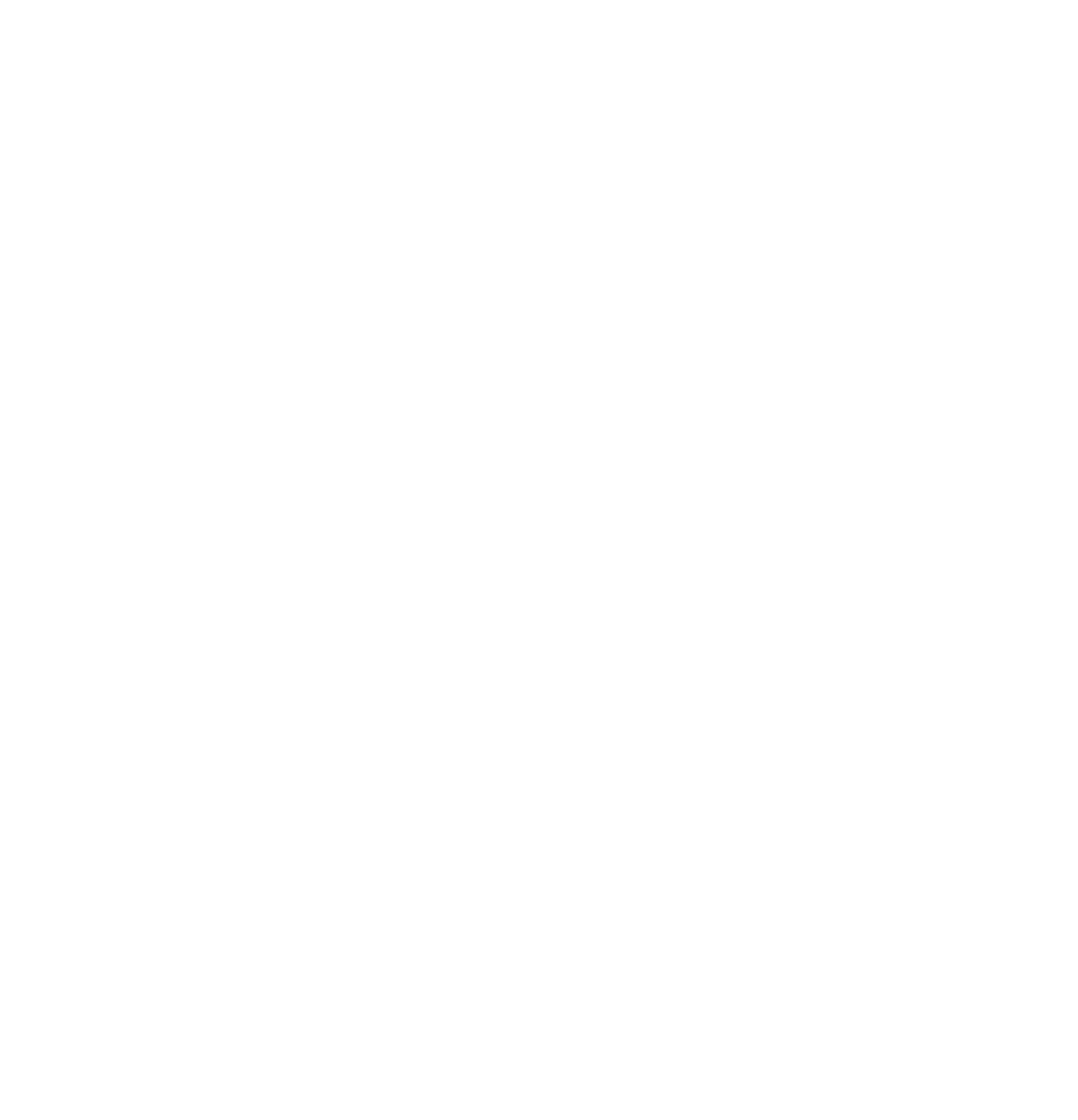
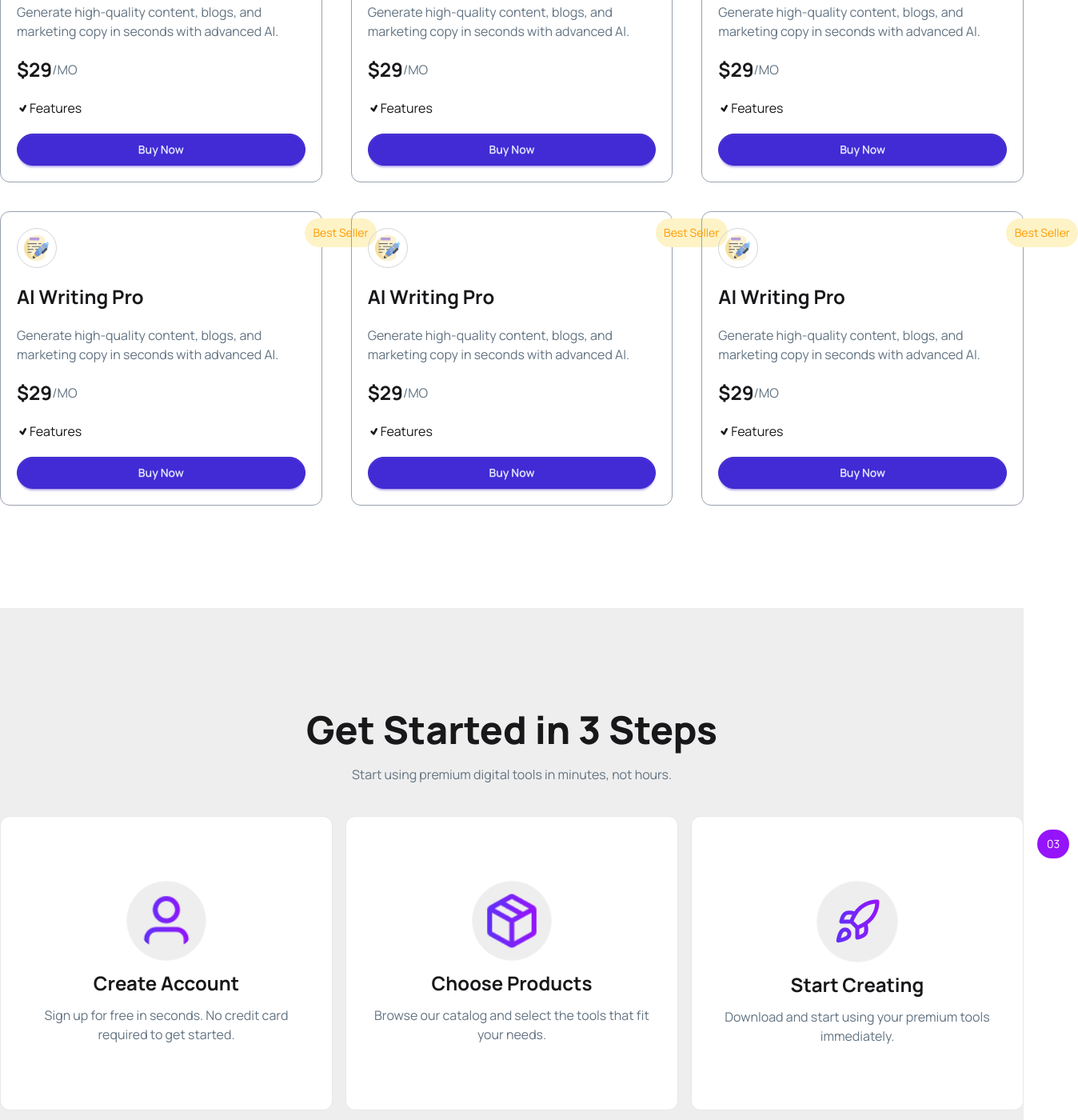
Before and after one commit to ashrafultusher13/Digitools-code, a React (Vite) app: page / in a window 1280 px wide. Shown: the part 1380-2780 px from the top of the page at 80% size, 1348 px wide, since content can reach past the window. Before the commit the page ends 920 px from the top, so only its background shows below. Built offline with nearby package versions, Linux system fonts and the light colour scheme.

Commit message:
added digital and steps section

```diff
--- a/src/App.jsx
+++ b/src/App.jsx
@@ -1,7 +1,9 @@
 import "./App.css";
+import Digital from "./Components/Digital/Digital";
 import Hero from "./Components/Hero/Hero";
 import Navbar from "./Components/Navbar/Navbar";
 import Rating from "./Components/Rating/Rating";
+import Steps from "./Components/Steps/Steps";
 
 function App() {
   return <>
@@ -13,6 +15,8 @@
   <main>
     <Hero></Hero>
     <Rating></Rating>
+    <Digital></Digital>
+    <Steps></Steps>
   </main>
   </>;
 }
--- /dev/null
+++ b/src/Components/Digital/Digital.jsx
@@ -0,0 +1,27 @@
+import React from 'react';
+import Cart from '../ui/Cart';
+
+const Digital = () => {
+  return (
+    <div className='my-32'>
+      <div className='head-section text-center space-y-5 mb-10'>
+        <h1 className='text-5xl font-extrabold'>Premium Digital Tools</h1>
+        <p className='text-[#627382]'>Choose from our curated collection of premium digital products designed to boost your productivity and creativity.</p>
+        <div>
+          <button className='btn btn-primary rounded-3xl'>Products</button>
+          <button className='btn rounded-3xl'>Cart</button>
+        </div>
+      </div>
+      <div className='cart-section grid grid-cols-3 gap-9'>
+      <Cart></Cart>
+      <Cart></Cart>
+      <Cart></Cart>
+      <Cart></Cart>
+      <Cart></Cart>
+      <Cart></Cart>
+      </div>
+    </div>
+  );
+};
+
+export default Digital;
--- a/src/Components/Hero/Hero.jsx
+++ b/src/Components/Hero/Hero.jsx
@@ -7,7 +7,7 @@
   return (
     <div className="flex justify-center items-center gap-10 my-24">
       <div className="hero-left space-y-5">
-        <span className="p-3 bg-[#4F39F620] flex justify-center items-center gap-1 rounded-4xl w-[300px]">
+        <span className="p-3 bg-[#4F39F620] flex justify-center items-center gap-1 rounded-4xl w-[300px] text-[#4F39F6]">
           <img className="w-4 h-auto" src={pointImg} alt="" />
           New: AI-Powered Tools Available
         </span>
--- /dev/null
+++ b/src/Components/Steps/Steps.jsx
@@ -0,0 +1,62 @@
+import React from "react";
+import userImg from "../../assets/images/user.png";
+import rocketImg from "../../assets/images/rocket.png";
+import packageImg from "../../assets/images/package.png";
+
+const Steps = () => {
+  return (
+    <div className="bg-base-300 py-32">
+      <div className="text-center space-y-5 mb-10">
+        <h2 className="text-5xl font-extrabold">Get Started in 3 Steps</h2>
+        <p className="text-[#627382]">
+          Start using premium digital tools in minutes, not hours.
+        </p>
+      </div>
+      <div className="card-section grid grid-cols-3 gap-4">
+        <div className="card border border-gray-200 rounded-xl bg-base-100 space-y-3 py-20 px-6 text-center relative">
+          <span className="text-white bg-[#9514FA] px-3 py-2 rounded-full text-sm absolute left-108 top-4">
+            01
+          </span>
+          <img
+            className="w-[100px] border border-gray-100 rounded-full p-3 bg-base-300 mx-auto"
+            src={userImg}
+            alt=""
+          />
+          <h3 className="font-bold text-2xl">Create Account</h3>
+          <p className="text-[#627382]">
+            Sign up for free in seconds. No credit card required to get started.
+          </p>
+        </div>
+        <div className="card border border-gray-200 rounded-xl bg-base-100 space-y-3 py-20 px-6 text-center relative">
+          <span className="text-white bg-[#9514FA] px-3 py-2 rounded-full text-sm absolute left-108 top-4">
+            02
+          </span>
+          <img
+            className="w-[100px] border border-gray-100 rounded-full p-3 bg-base-300 mx-auto"
+            src={packageImg}
+            alt=""
+          />
+          <h3 className="font-bold text-2xl">Choose Products</h3>
+          <p className="text-[#627382]">
+            Browse our catalog and select the tools that fit your needs.
+          </p>
+        </div>
+        <div className="card border border-gray-200 rounded-xl bg-base-100 space-y-3 py-20 px-6 text-center relative">
+          <span className="text-white bg-[#9514FA] px-3 py-2 rounded-full text-sm absolute left-108 top-4">
+            03
+          </span>
+          <div className="border border-gray-100 rounded-full p-5 bg-base-300 mx-auto">
+            <img className="w-[60px]" src={rocketImg} alt="" />
+          </div>
+
+          <h3 className="font-bold text-2xl">Start Creating</h3>
+          <p className="text-[#627382]">
+            Download and start using your premium tools immediately.
+          </p>
+        </div>
+      </div>
+    </div>
+  );
+};
+
+export default Steps;
--- /dev/null
+++ b/src/Components/ui/Cart.jsx
@@ -0,0 +1,25 @@
+import React from 'react';
+import writingImg from "../../assets/products/writing_2327400 1.png"
+import { TiTick } from "react-icons/ti";
+
+const Cart = () => {
+  return (
+    <div>
+      <div className='cart border border-gray-400 rounded-xl text-start space-y-5 p-5 relative hover:bg-gray-100'>
+        <p className='absolute left-95 top-2 text-center text-sm bg-amber-100 text-amber-500 p-2 rounded-3xl w-[90px]'>Best Seller</p>
+        <div>
+          <img className='border rounded-full p-2 border-gray-300' src={writingImg} alt="" />
+        </div>
+    <h2 className='text-2xl font-bold'>AI Writing Pro</h2>
+    <p className='text-[#627382]'>Generate high-quality content, blogs, and marketing copy in seconds with advanced AI.</p>
+    <div className='flex justify-start items-center '>
+      <p className='text-2xl font-bold'>$29</p> <p className='text-[#627382]'>/MO</p>
+    </div>
+    <p className='flex justify-start items-center'><TiTick />Features</p>
+    <button className='btn btn-primary rounded-3xl w-full'>Buy Now</button>
+      </div>
+    </div>
+  );
+};
+
+export default Cart;
```
Also changed, not shown: src/Components/Rating/Rating.jsx (+14 -24 lines).
